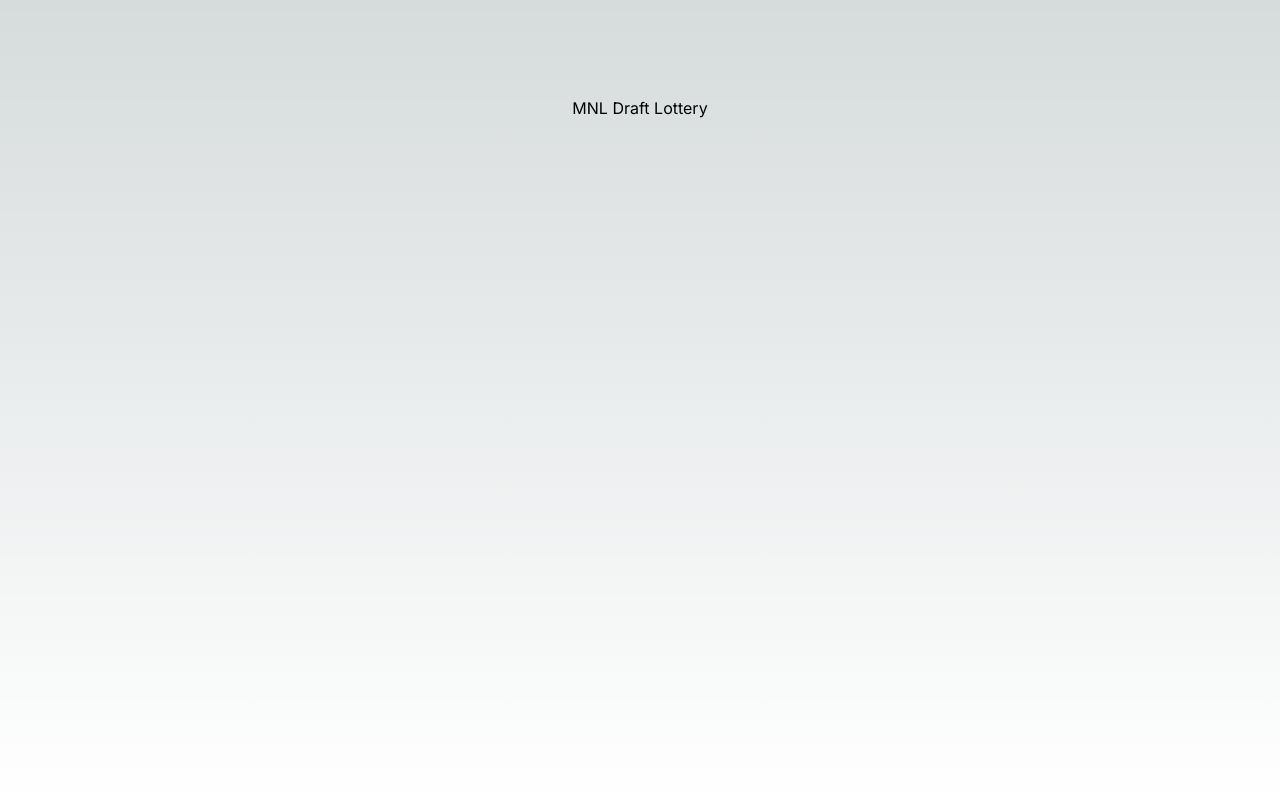
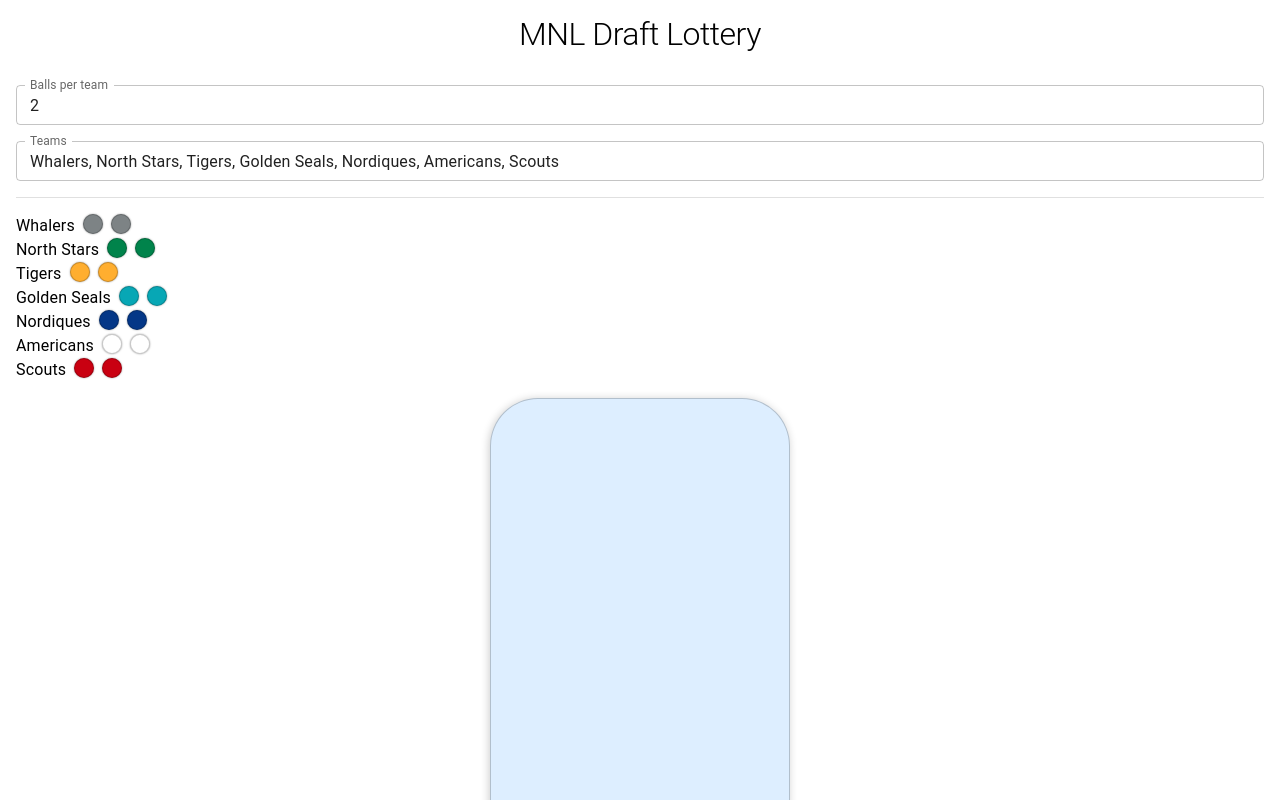
Before and after one commit to ryangallen/mnl-lotto, a Next.js app: page / in a window 1280 px wide. Shown: the top 800 px of the page. Built offline with nearby package versions, Linux system fonts and the light colour scheme.

Commit message:
initialize the lottery

```diff
--- a/app/globals.css
+++ b/app/globals.css
@@ -8,26 +8,6 @@
   --background-end-rgb: 255, 255, 255;
 }
 
-@media (prefers-color-scheme: dark) {
-  :root {
-    --foreground-rgb: 255, 255, 255;
-    --background-start-rgb: 16, 16, 16;
-    --background-end-rgb: 16, 16, 16;
-  }
-}
-
 body {
   color: rgb(var(--foreground-rgb));
-  background: linear-gradient(
-      to bottom,
-      transparent,
-      rgb(var(--background-end-rgb))
-    )
-    rgb(var(--background-start-rgb));
 }
-
-@layer utilities {
-  .text-balance {
-    text-wrap: balance;
-  }
-}
--- a/app/layout.tsx
+++ b/app/layout.tsx
@@ -1,12 +1,12 @@
-import type { Metadata } from "next";
-import { Inter } from "next/font/google";
-import "./globals.css";
+import type { Metadata } from 'next';
+import { Inter } from 'next/font/google';
+import './globals.css';
 
-const inter = Inter({ subsets: ["latin"] });
+const inter = Inter({ subsets: ['latin'] });
 
 export const metadata: Metadata = {
-  title: "Create Next App",
-  description: "Generated by create next app",
+  title: 'MNL Draft Lottery',
+  description: 'Monday Night Lights Hockey League - Lottery Machine',
 };
 
 export default function RootLayout({
@@ -15,7 +15,7 @@ export default function RootLayout({
   children: React.ReactNode;
 }>) {
   return (
-    <html lang="en">
+    <html lang='en'>
       <body className={inter.className}>{children}</body>
     </html>
   );
--- a/app/page.tsx
+++ b/app/page.tsx
@@ -1,9 +1,155 @@
-// import Image from "next/image";
+'use client';
+
+import React, { useState } from 'react';
+
+import { Box, Divider, TextField, Typography } from '@mui/material';
+
+import find from 'lodash/find';
+import get from 'lodash/get';
+
+type Ball = {
+  color: string;
+};
+
+type Team = {
+  name: string;
+  color: string;
+  balls: Ball[];
+};
+
+const stringToColor = (str: string) => {
+  let hash = 0;
+  str.split('').forEach((char) => {
+    hash = char.charCodeAt(0) + ((hash << 5) - hash);
+  });
+  let color = '#';
+  for (let i = 0; i < 3; i++) {
+    const value = (hash >> (i * 8)) & 0xff;
+    color += value.toString(16).padStart(2, '0');
+  }
+  return color;
+};
+
+const createNBalls = (n: number, color: string) =>
+  [...Array(n)].map(() => ({ color }));
+
+const DEFAULT_BALL_COUNT = 2;
+const DEFAULT_TEAMS = [
+  { name: 'Whalers', color: '#7D8385' },
+  { name: 'North Stars', color: '#00834B' },
+  { name: 'Tigers', color: '#FFAE2F' },
+  { name: 'Golden Seals', color: '#07A7B5' },
+  { name: 'Nordiques', color: '#043787' },
+  { name: 'Americans', color: '#FFF' },
+  { name: 'Scouts', color: '#C90011' },
+].map((team) => ({
+  ...team,
+  balls: createNBalls(DEFAULT_BALL_COUNT, team.color),
+}));
+
+const teamsFromString = (str: string, ballCount: number) =>
+  str
+    .replace(/[^\w\s,]/gi, '')
+    .split(',')
+    .filter(Boolean)
+    .map((token) => {
+      const name = token.trim();
+
+      const predefinedTeam = find(
+        DEFAULT_TEAMS,
+        (team: Team) => team.name === name
+      );
+      const color = predefinedTeam?.color || stringToColor(name);
+
+      return {
+        name,
+        color,
+        balls: createNBalls(ballCount, color),
+      };
+    });
 
 export default function Home() {
+  const [ballCount, setBallCount] = useState<number>(DEFAULT_BALL_COUNT);
+  const [teams, setTeams] = useState<Team[]>(DEFAULT_TEAMS);
+
   return (
-    <main className="flex min-h-screen flex-col items-center justify-between p-24">
-      MNL Draft Lottery
-    </main>
+    <Box
+      maxWidth={1280}
+      margin='0 auto'
+      padding={2}
+      display='flex'
+      flexDirection='column'
+      gap={2}
+    >
+      <Typography
+        variant='h1'
+        fontSize='2em'
+        textAlign='center'
+        marginBottom={2}
+      >
+        MNL Draft Lottery
+      </Typography>
+
+      <TextField
+        fullWidth
+        type='number'
+        size='small'
+        label='Balls per team'
+        variant='outlined'
+        defaultValue={ballCount}
+        onChange={(event) => setBallCount(Number(event.target.value))}
+      />
+      <TextField
+        fullWidth
+        size='small'
+        label='Teams'
+        variant='outlined'
+        defaultValue={teams.map(({ name }) => name).join(', ')}
+        onChange={(event) =>
+          setTeams(teamsFromString(event.target.value, ballCount))
+        }
+      />
+
+      <Divider />
+
+      <ul>
+        {teams.map(({ name, color, balls }) => (
+          <Box component='li' key={name} display='flex' gap={1}>
+            <Typography>{name}</Typography>
+
+            {balls.map(({ color }, i) => (
+              <Box
+                key={`${color}-${i}`}
+                borderRadius='100%'
+                bgcolor={color}
+                width={20}
+                height={20}
+                border='1px solid rgba(0, 0, 0, .2)'
+                boxShadow='0 0 2px rgba(0, 0, 0, .4)'
+              />
+            ))}
+          </Box>
+        ))}
+      </ul>
+
+      <Box display='flex' flexDirection='column' alignItems='center'>
+        <Box
+          bgcolor='#def'
+          width={300}
+          height={500}
+          border='1px solid rgba(0, 0, 0, .2)'
+          boxShadow='-1px 1px 8px rgba(0, 0, 0, .2)'
+          borderRadius={12}
+        />
+        <Box
+          bgcolor='#ccc'
+          width={300}
+          height={150}
+          border='1px solid rgba(0, 0, 0, .2)'
+          boxShadow='-1px 1px 8px rgba(0, 0, 0, .2)'
+          borderRadius={1}
+        />
+      </Box>
+    </Box>
   );
 }
```
